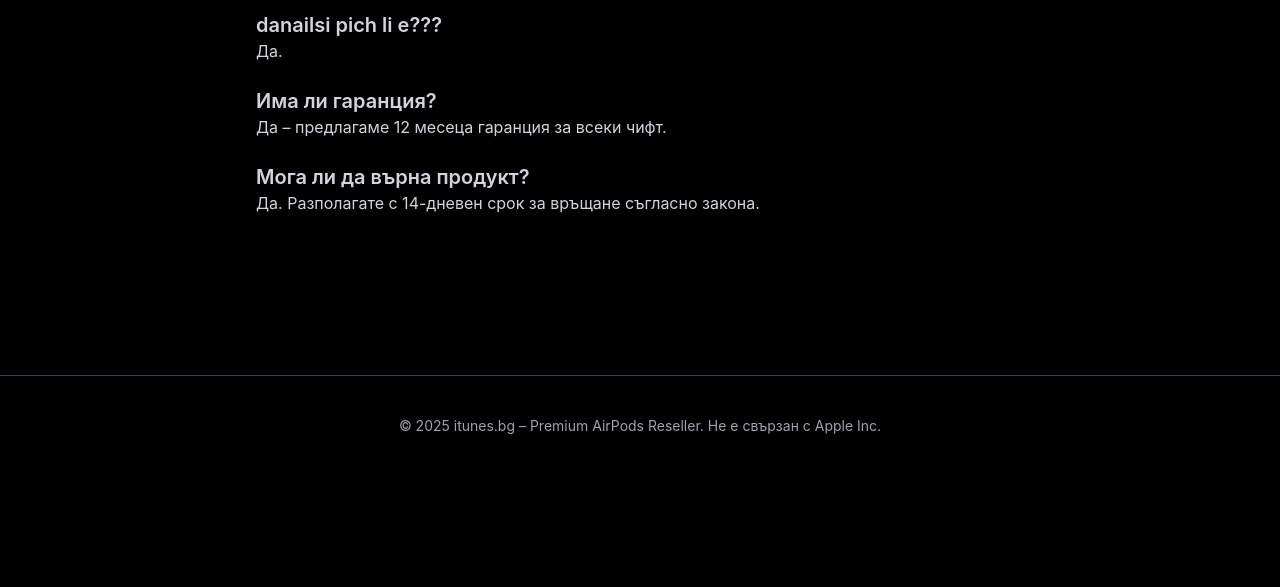
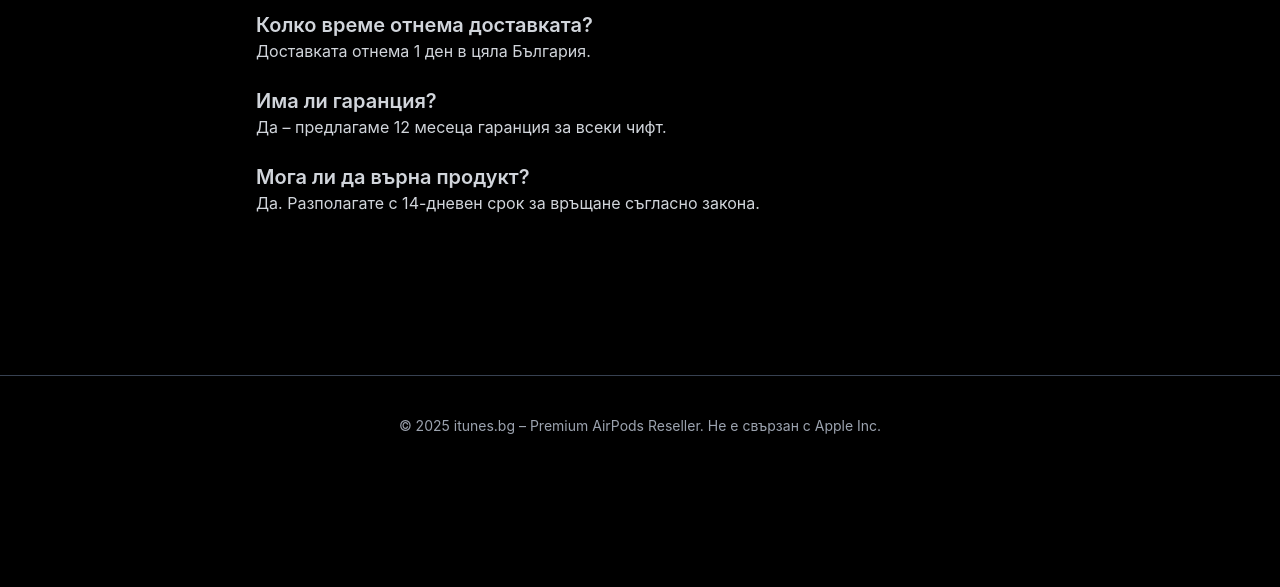
Before and after one commit to itunesbg/itunes.bg, a plain HTML site: page faq.html in a window 1280 px wide. Shown: the part 213-800 px from the top of the page. Drawn offline with nearby package versions, Linux system fonts and the light colour scheme.

Commit message:
Update faq.html

```diff
--- a/faq.html
+++ b/faq.html
@@ -33,8 +33,8 @@
 <h1 class="text-5xl font-bold mb-8">Често задавани въпроси</h1>
 <div class="text-left max-w-3xl mx-auto text-gray-300 space-y-6">
   <div>
-    <h2 class="text-xl font-semibold">danailsi pich li e???</h2>
-    <p>Да.</p>
+    <h2 class="text-xl font-semibold">Колко време отнема доставката?</h2>
+    <p>Доставката отнема 1 ден в цяла България.</p>
   </div>
   <div>
     <h2 class="text-xl font-semibold">Има ли гаранция?</h2>
```
